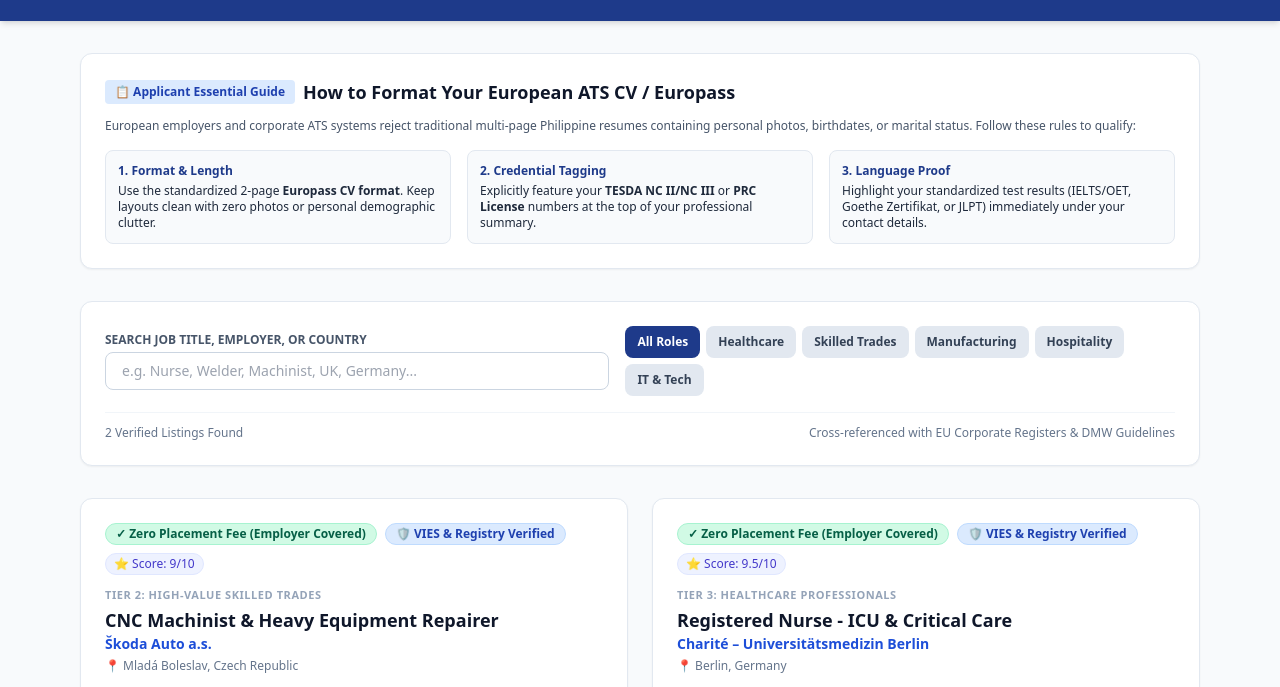
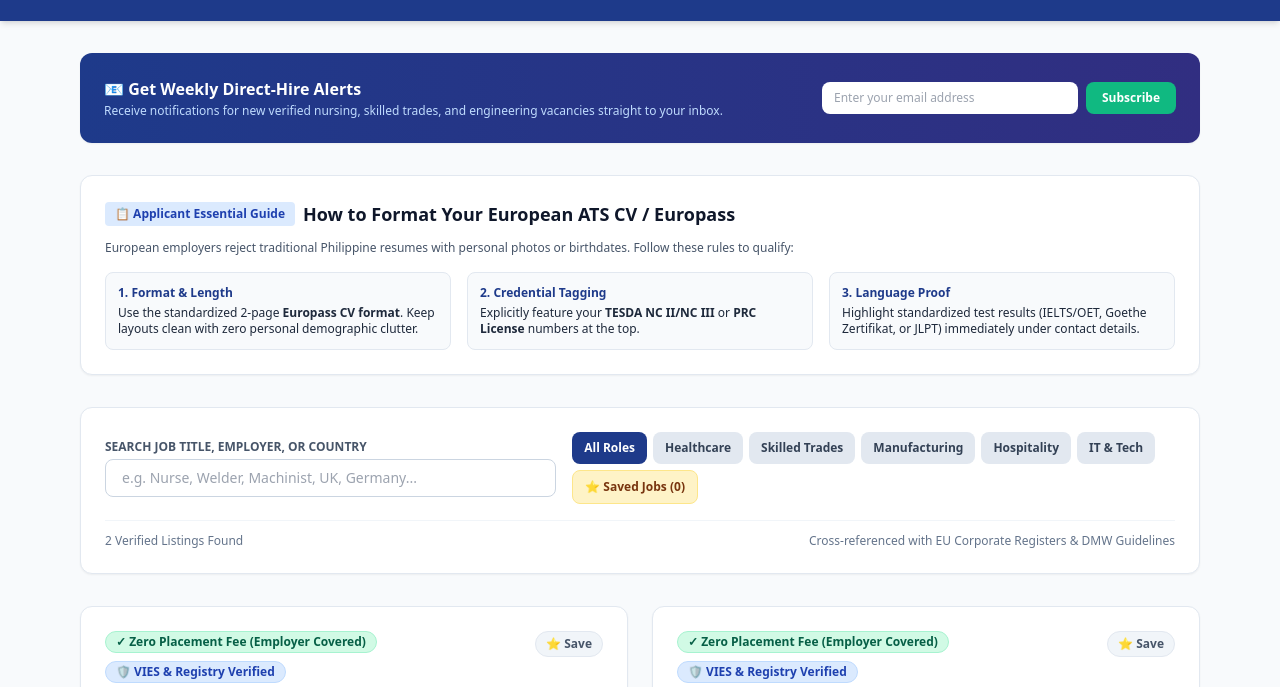
Before and after one commit to ronaldcasilag/directhire-europe-portal, a website: page index.html in a window 1280 px wide. Shown: the part 85-772 px from the top of the page. Drawn offline with nearby package versions, Linux system fonts and the light colour scheme.

Commit message:
Update index.html

```diff
--- a/index.html
+++ b/index.html
@@ -27,6 +27,21 @@
   <!-- Main Container -->
   <main class="max-w-6xl mx-auto px-4 py-8 flex-grow w-full">
 
+    <!-- Email Alert Signup Box -->
+    <div class="bg-gradient-to-r from-blue-900 to-indigo-900 text-white rounded-xl p-6 mb-8 shadow-sm flex flex-col md:flex-row justify-between items-center gap-4">
+      <div>
+        <h3 class="font-bold text-sm md:text-base">📧 Get Weekly Direct-Hire Alerts</h3>
+        <p class="text-xs text-blue-200 mt-0.5">Receive notifications for new verified nursing, skilled trades, and engineering vacancies straight to your inbox.</p>
+      </div>
+      <form action="https://formspree.io/f/your-form-id" method="POST" class="flex w-full md:w-auto gap-2">
+        <input type="email" name="email" placeholder="Enter your email address" required
+               class="px-3 py-2 rounded-lg text-xs text-slate-800 focus:outline-none w-full md:w-64" />
+        <button type="submit" class="bg-emerald-500 hover:bg-emerald-600 text-white font-semibold text-xs px-4 py-2 rounded-lg transition-colors whitespace-nowrap">
+          Subscribe
+        </button>
+      </form>
+    </div>
+
     <!-- Europass & European CV Guide Section -->
     <div id="cv-guide" class="bg-white border border-slate-200 rounded-xl p-6 mb-8 shadow-sm">
       <div class="flex items-center gap-2 mb-3">
@@ -34,25 +49,25 @@
         <h2 class="text-lg font-bold text-slate-900">How to Format Your European ATS CV / Europass</h2>
       </div>
       <p class="text-xs text-slate-600 mb-4">
-        European employers and corporate ATS systems reject traditional multi-page Philippine resumes containing personal photos, birthdates, or marital status. Follow these rules to qualify:
+        European employers reject traditional Philippine resumes with personal photos or birthdates. Follow these rules to qualify:
       </p>
       <div class="grid grid-cols-1 md:grid-cols-3 gap-4 text-xs">
         <div class="bg-slate-50 p-3 rounded-lg border border-slate-200">
           <strong class="text-blue-900 block mb-1">1. Format & Length</strong>
-          Use the standardized 2-page <strong>Europass CV format</strong>. Keep layouts clean with zero photos or personal demographic clutter.
+          Use the standardized 2-page <strong>Europass CV format</strong>. Keep layouts clean with zero personal demographic clutter.
         </div>
         <div class="bg-slate-50 p-3 rounded-lg border border-slate-200">
           <strong class="text-blue-900 block mb-1">2. Credential Tagging</strong>
-          Explicitly feature your <strong>TESDA NC II/NC III</strong> or <strong>PRC License</strong> numbers at the top of your professional summary.
+          Explicitly feature your <strong>TESDA NC II/NC III</strong> or <strong>PRC License</strong> numbers at the top.
         </div>
         <div class="bg-slate-50 p-3 rounded-lg border border-slate-200">
           <strong class="text-blue-900 block mb-1">3. Language Proof</strong>
-          Highlight your standardized test results (IELTS/OET, Goethe Zertifikat, or JLPT) immediately under your contact details.
+          Highlight standardized test results (IELTS/OET, Goethe Zertifikat, or JLPT) immediately under contact details.
         </div>
       </div>
     </div>
 
-    <!-- Search & Multi-Sector Filter Controls -->
+    <!-- Search, Filters & Bookmarks Bar -->
     <div class="bg-white rounded-xl shadow-sm border border-slate-200 p-6 mb-8">
       <div class="flex flex-col md:flex-row justify-between items-center gap-4 mb-4">
         <div class="w-full md:w-1/2">
@@ -67,6 +82,7 @@
           <button onclick="filterCategory('Manufacturing')" class="filter-btn bg-slate-200 text-slate-700 text-xs font-semibold px-3 py-2 rounded-lg hover:bg-slate-300 transition-colors">Manufacturing</button>
           <button onclick="filterCategory('Hospitality')" class="filter-btn bg-slate-200 text-slate-700 text-xs font-semibold px-3 py-2 rounded-lg hover:bg-slate-300 transition-colors">Hospitality</button>
           <button onclick="filterCategory('IT & Tech')" class="filter-btn bg-slate-200 text-slate-700 text-xs font-semibold px-3 py-2 rounded-lg hover:bg-slate-300 transition-colors">IT & Tech</button>
+          <button onclick="toggleSavedView()" id="saved-tab-btn" class="bg-amber-100 text-amber-900 text-xs font-bold px-3 py-2 rounded-lg border border-amber-200 hover:bg-amber-200 transition-colors">⭐ Saved Jobs (<span id="saved-count">0</span>)</button>
         </div>
       </div>
       <div class="flex justify-between items-center text-xs text-slate-500 pt-3 border-t border-slate-100">
@@ -90,12 +106,15 @@
   <script>
     let allJobs = [];
     let currentCategory = 'All';
+    let showSavedOnly = false;
+    let savedJobIds = JSON.parse(localStorage.getItem('savedJobIds') || '[]');
 
     async function loadJobs() {
       try {
         const response = await fetch('./jobs.json');
         allJobs = await response.json();
         renderJobs(allJobs);
+        updateSavedCount();
       } catch (err) {
         console.error('Error loading jobs:', err);
         document.getElementById('job-container').innerHTML = `
@@ -108,29 +127,39 @@
     function renderJobs(jobsToRender) {
       const container = document.getElementById('job-container');
       const countBadge = document.getElementById('job-count');
-      countBadge.textContent = `${jobsToRender.length} Verified Listing${jobsToRender.length === 1 ? '' : 's'} Found`;
 
-      if (jobsToRender.length === 0) {
+      let displayList = jobsToRender;
+      if (showSavedOnly) {
+        displayList = jobsToRender.filter(job => savedJobIds.includes(job.id));
+      }
+
+      countBadge.textContent = `${displayList.length} Verified Listing${displayList.length === 1 ? '' : 's'} Found`;
+
+      if (displayList.length === 0) {
         container.innerHTML = `
           <div class="col-span-2 p-8 bg-white rounded-xl border border-slate-200 text-center text-slate-500 text-sm">
-            No matching direct-hire opportunities found. Try adjusting your search keywords or category filters.
+            ${showSavedOnly ? 'You have not saved any jobs yet. Click the bookmark icon on any card to save it here.' : 'No matching direct-hire opportunities found.'}
           </div>`;
         return;
       }
 
-      container.innerHTML = jobsToRender.map(job => `
-        <div class="bg-white rounded-xl shadow-sm border border-slate-200 p-6 hover:shadow-md transition-shadow flex flex-col justify-between">
+      container.innerHTML = displayList.map(job => {
+        const isSaved = savedJobIds.includes(job.id);
+        return `
+          <div class="bg-white rounded-xl shadow-sm border border-slate-200 p-6 hover:shadow-md transition-shadow flex flex-col justify-between relative">
+            <!-- Bookmark Button -->
+            <button onclick="toggleBookmark('${job.id}')" class="absolute top-6 right-6 text-xs font-semibold px-2.5 py-1 rounded-full border transition-colors ${isSaved ? 'bg-amber-100 text-amber-800 border-amber-300' : 'bg-slate-100 text-slate-600 border-slate-200 hover:bg-slate-200'}">
+              ${isSaved ? '📌 Saved' : '⭐ Save'}
+            </button>
+
             <div>
               <!-- Badges -->
-            <div class="flex flex-wrap gap-2 mb-3">
+              <div class="flex flex-wrap gap-2 mb-3 pr-16">
                 <span class="bg-emerald-100 text-emerald-800 text-xs font-semibold px-2.5 py-0.5 rounded-full border border-emerald-200">
                   ✓ ${job.costsAndFees?.placementFee || 'Zero Placement Fee'}
                 </span>
                 <span class="bg-blue-100 text-blue-800 text-xs font-semibold px-2.5 py-0.5 rounded-full border border-blue-200">
                   🛡️ VIES & Registry Verified
-              </span>
-              <span class="bg-indigo-50 text-indigo-700 text-xs font-medium px-2 py-0.5 rounded-full border border-indigo-100">
-                ⭐ Score: ${job.opportunityScore || '9.0'}/10
                 </span>
               </div>
 
@@ -170,11 +199,40 @@
               </a>
             </div>
           </div>
-      `).join('');
+        `;
+      }).join('');
+    }
+
+    function toggleBookmark(jobId) {
+      if (savedJobIds.includes(jobId)) {
+        savedJobIds = savedJobIds.filter(id => id !== jobId);
+      } else {
+        savedJobIds.push(jobId);
+      }
+      localStorage.setItem('savedJobIds', JSON.stringify(savedJobIds));
+      updateSavedCount();
+      applyFilters();
+    }
+
+    function updateSavedCount() {
+      document.getElementById('saved-count').textContent = savedJobIds.length;
+    }
+
+    function toggleSavedView() {
+      showSavedOnly = !showSavedOnly;
+      const btn = document.getElementById('saved-tab-btn');
+      if (showSavedOnly) {
+        btn.className = 'bg-amber-600 text-white text-xs font-bold px-3 py-2 rounded-lg border border-amber-700 transition-colors';
+      } else {
+        btn.className = 'bg-amber-100 text-amber-900 text-xs font-bold px-3 py-2 rounded-lg border border-amber-200 hover:bg-amber-200 transition-colors';
+      }
+      applyFilters();
     }
 
     function filterCategory(category) {
       currentCategory = category;
+      showSavedOnly = false;
+      document.getElementById('saved-tab-btn').className = 'bg-amber-100 text-amber-900 text-xs font-bold px-3 py-2 rounded-lg border border-amber-200 hover:bg-amber-200 transition-colors';
 
       document.querySelectorAll('.filter-btn').forEach(btn => {
         if (btn.textContent.includes(category) || (category === 'All' && btn.textContent === 'All Roles')) {
```
Lines whose indentation alone changed are shown as unchanged.
